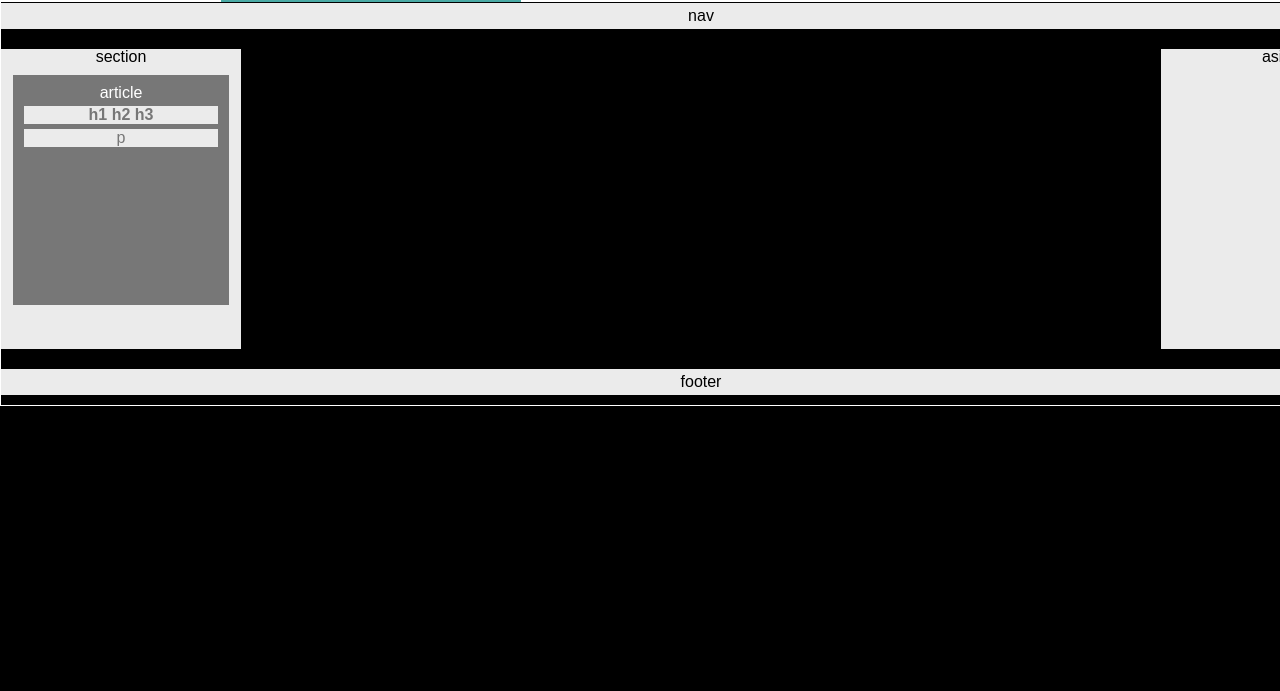
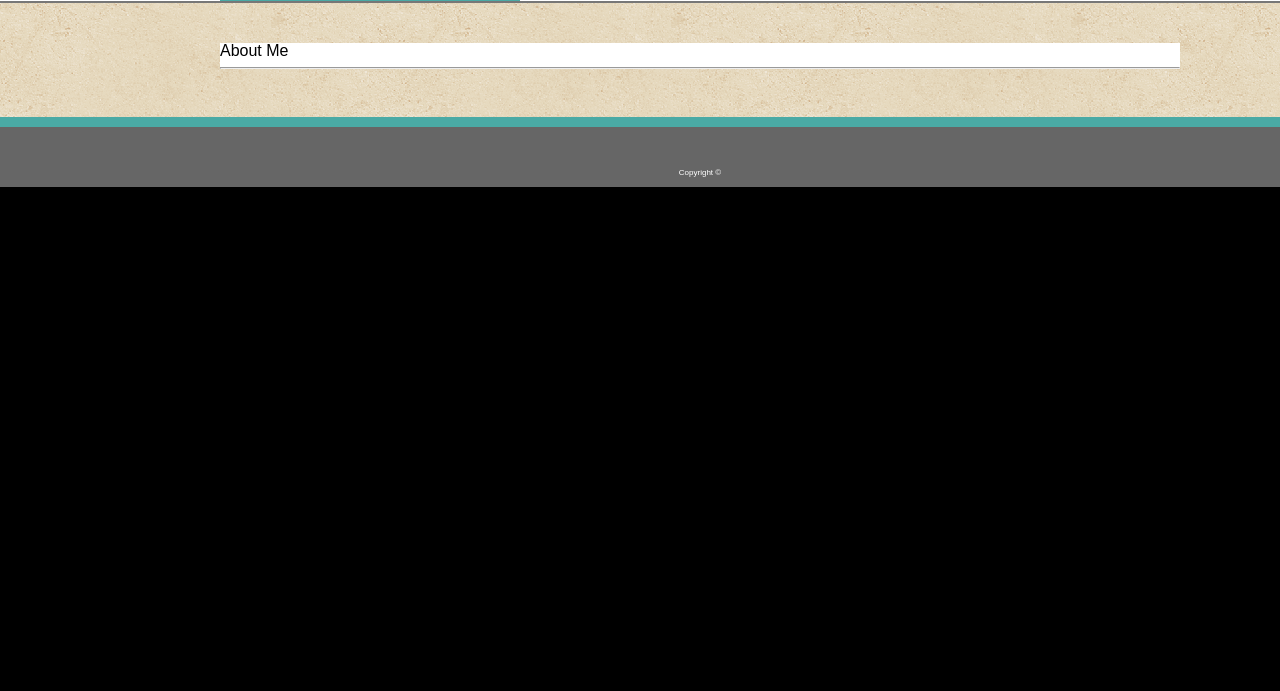
Before and after one commit to JasonErdahl/Basic-Portfolio, a plain HTML site: page index.html in a window 1280 px wide. Shown: the part 109-800 px from the top of the page. Drawn offline with Linux system fonts and the light colour scheme.

Commit message:
Shell Almost Complete

```diff
--- a/assets/css/style.css
+++ b/assets/css/style.css
@@ -1,5 +1,7 @@
 .txtCenter { text-align:center; }
+.txtRight { text-align:right; }
 .txtLarge { font-size: 40px; }
+.txtSmall { font-size: 8px; }
 .txtWhite { color:#fff; }
 .txtGrey { color:#777; }
 .txtBold { font-weight: bold; }
@@ -12,19 +14,19 @@ body {
   padding:0 0;
   width: 1400px;
   font-family: 'Arial', 'Helvetica Neue', Helvetica, sans-serif;
-  border: white solid 1px;
+  border: white solid 0px;
 }
 
-#header, #nav, #section_asideWrapper, #footer { width:100%; margin: 1px auto;}
-#headerContent {width:960px; margin: 0px auto;}
+#header, #main, #footer { width:100%; margin: 0px auto;}
+#headerContent, #mainContent {width:960px; margin: 0px auto;}
 
 #header {
   padding:0;
   margin:0;
-
   height:90px;
   background-color: #ffffff;
   font-family: 'Georgia', Times, Times New Roman, serif;
+  border-bottom: #777 solid 2px;
 }
 #headerContent {
  height:100%;
@@ -42,7 +44,7 @@ float:right;
 height:90px;
 line-height: 90px;
 vertical-align: middle;
-width:350px;
+width:270px;
 }
 
 #nav-smalllinks {
@@ -64,15 +66,21 @@ width:350px;
 }
 #nav-smalllinks ul li:last-child:after {
     content: " ";
+    padding-right: 0px;
+    padding-left: 0px;
 }
 #nav-smalllinks.small_nav a:hover {
     text-decoration: underline;
 }
 
-#nav {
-  padding: 5px 0px;
-  margin-bottom: 20px;
-  background-color: #ebebeb;
+#main {
+    background-image: url("../images/vintage-concrete.png");
+    padding: 40px 0px;
+    border-bottom: #4aaaa5 solid 10px;
+
+}
+#mainContent {
+    background-color:#fff;
 }
 
 #section_asideWrapper{
@@ -80,50 +88,19 @@ width:350px;
   margin-bottom: 20px;
 }
 
-#section {
-    float:left;
-    width:240px;
-    margin:0;
-    padding: 0px;
-    background-color: #ebebeb;
-    height: 100%;
+#footer {
+  height:60px;
+  padding: 0px 0px;
+  margin-bottom: 0px;
+  background-color: #666;
+  position: relative;
 }
 
-#aside {
-    float:right;
-    width:240px;
-    margin:0;
-    padding: 0px;
-    background-color: #ebebeb;
-    height: 100%;
-}
-
-#section_article {
-    margin: 10px auto;
-    width: 90%;
-    height: 70%;
-    background-color: #777;
-    padding: 10px 0px;
-}
-
-#section_article_h1h2h3 {
-    background-color: #ebebeb;
-    margin: 5px auto;
-    width: 90%;
-    padding: 1px 0px;
-}
-
-#section_article_p {
-    background-color: #ebebeb;
-    margin: 5px auto;
-    width: 90%;
-    padding: 1px 0px;
-}
-
-#footer {
-  padding: 5px 0px;
-  margin-bottom: 10px;
-  background-color: #ebebeb;
+#footer p{
+    position: absolute;
+    bottom: 10px;
+    left: 50%;
+    transform: translate(-50%, 0);
 }
 
 .clearfix { content:""; display:block; clear: both;}
--- a/index.html
+++ b/index.html
@@ -17,7 +17,7 @@
                <p class="txtCenter txtLarge txtWhite"> Jason Erdahl </p>
             </section>
 
-            <section id="headerNavigation" class="txtCenter">
+            <section id="headerNavigation" class="txtRight">
                 <div id="nav-smalllinks" class="menu-small-nav-menu-container">
                     <ul id="menu-small-nav-menu" class="menu">
                         <li id="menu-item-11" class="menu-item menu-item-type-custom menu-item-object-custom menu-item-11"><a href="mailto:cibulletin36@gmail.com">About</a></li>
@@ -29,26 +29,15 @@
     </div>
     </header>
 
-    <section id="nav" class="txtCenter">
-        <p>nav</p>
-    </section>
-
-    <div id="section_asideWrapper" class="clearfix">
-    <section id="section" class="txtCenter">
-        <p>section</p>
-        <div id="section_article"><p class="txtWhite">article</p>
-            <div id="section_article_h1h2h3"><p class="txtGrey txtBold">h1 h2 h3</p></div>
-            <div id="section_article_p"><p class="txtGrey">p</p></div>
-        </div>
-    </section>
-
-    <section id="aside" class="txtCenter">
-        <p>aside</p>
-    </section>
+    <div id="main">
+        <section id="mainContent">
+            <p>About Me</p>
+            <hr />
+        </section>
     </div>
 
-    <footer id="footer" class="txtCenter">
-       <p>footer</p>
+    <footer id="footer" class="txtCenter txtWhite txtSmall">
+       <p>Copyright &copy;</p>
     </footer>
 
 </body>
```
